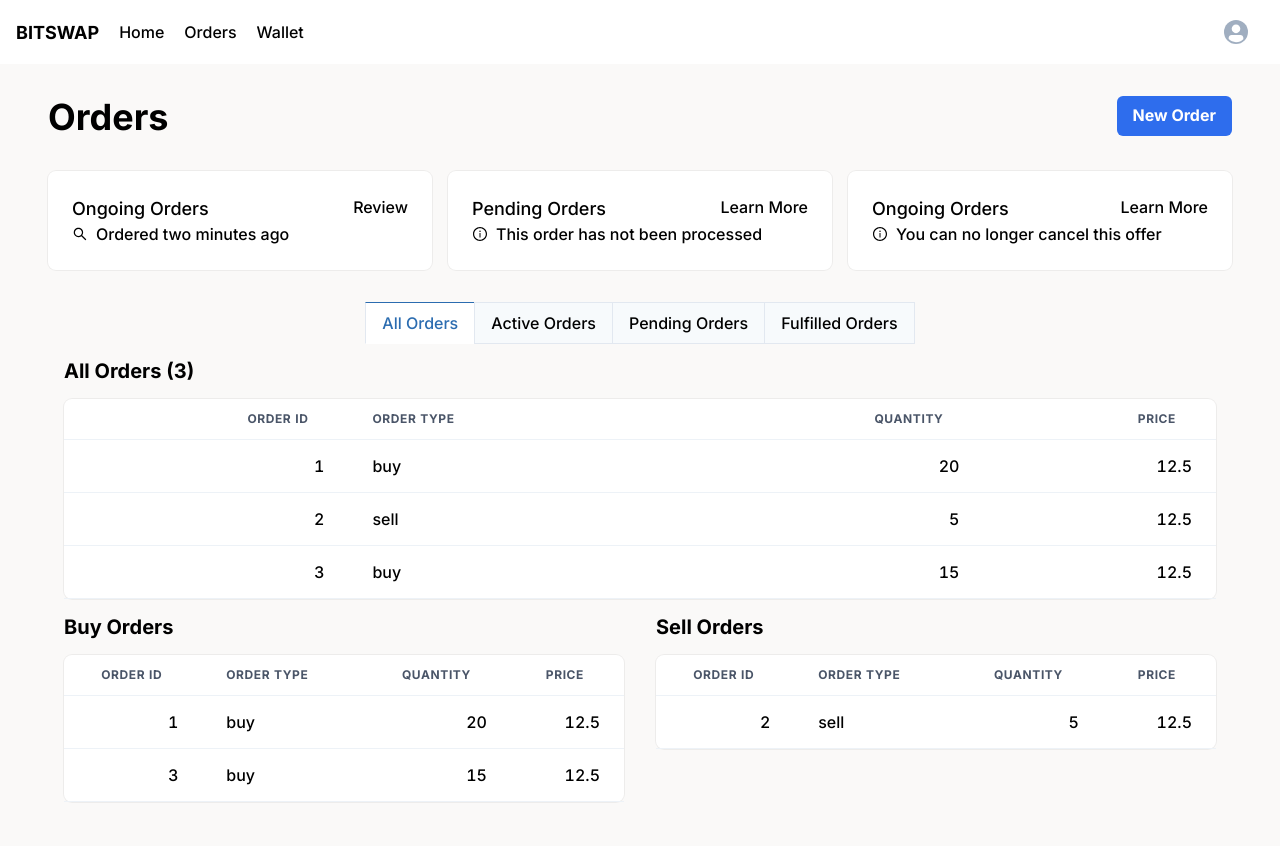
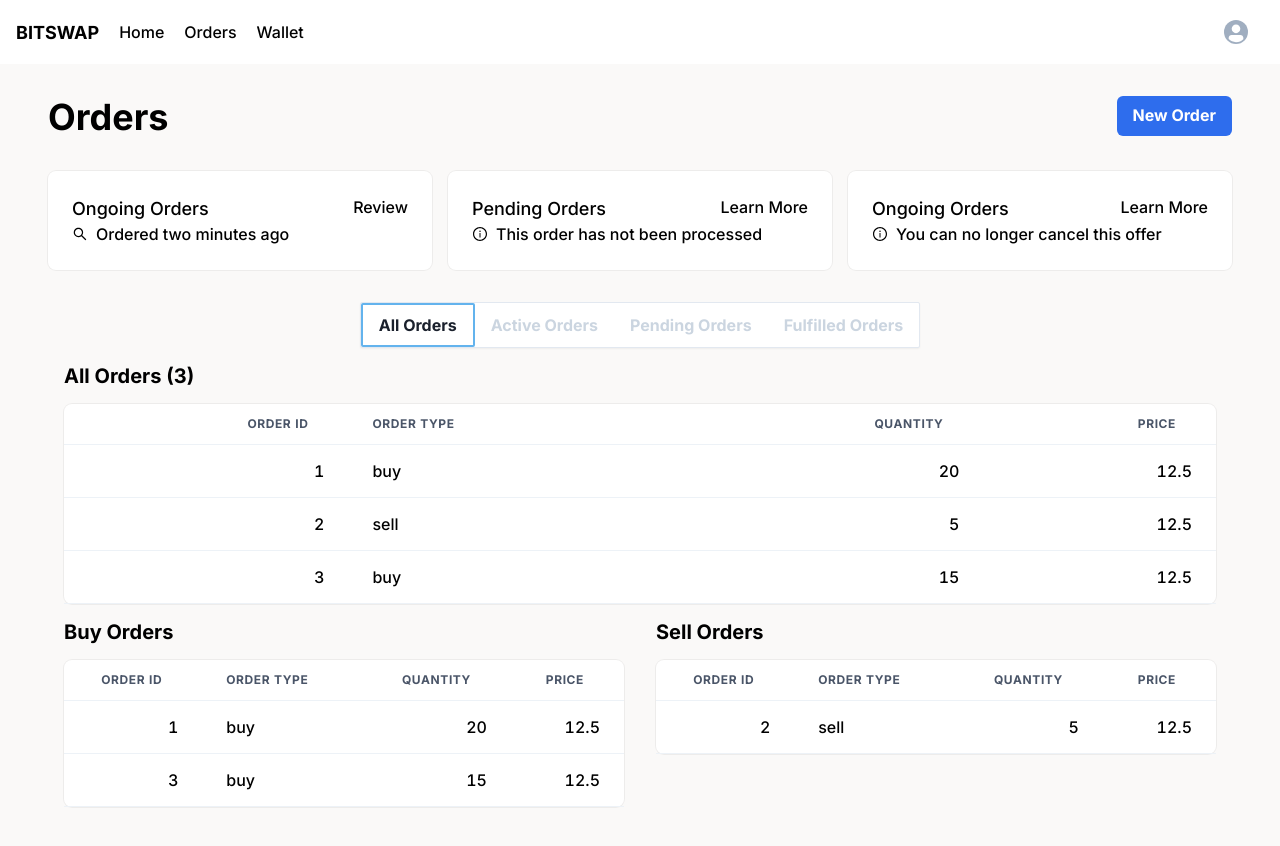
Before and after one commit to bitswap-network/exchange-frontend, a React (Create React App) app: page /orders in a window 1280 px wide. Shown: the top 846 px of the page. Built offline with nearby package versions, Linux system fonts and the light colour scheme.

Commit message:
Add components/themes to Order page

```diff
--- a/src/pages/Orders/Orders.tsx
+++ b/src/pages/Orders/Orders.tsx
@@ -1,5 +1,4 @@
 import {
-    Box,
     Heading,
     Flex,
     Spacer,
@@ -12,6 +11,7 @@ import {
     Center,
     Stack,
     HStack,
+    useDisclosure,
 } from '@chakra-ui/react'
 import React from 'react'
 import { Column } from 'react-table'
@@ -20,6 +20,7 @@ import { OrderCard } from './OrderCard'
 import { AiOutlineSearch, AiOutlineInfoCircle } from 'react-icons/ai'
 import { Order, OrderType } from '../../types/Order'
 import { OrderTable } from './OrderTable'
+import { OrderModal } from './OrderModal'
 
 export function Orders(): React.ReactElement {
     const data = React.useMemo(
@@ -70,12 +71,16 @@ export function Orders(): React.ReactElement {
         []
     ) as Column<Order>[]
 
+    const { isOpen, onOpen, onClose } = useDisclosure()
+
     return (
+        <>
+            <OrderModal isOpen={isOpen} onClose={onClose} />
             <VStack spacing={8}>
                 <Flex w="100%">
                     <Heading> Orders </Heading>
                     <Spacer />
-                <BlueButton text="New Order" />
+                    <BlueButton text="New Order" onClick={onOpen} />
                 </Flex>
                 <Flex w="100%" wrap="wrap">
                     {/* TODO: Replace links and statuses with data here  */}
@@ -103,7 +108,7 @@ export function Orders(): React.ReactElement {
                         icon={<AiOutlineInfoCircle />}
                     />
                 </Flex>
-            <Tabs w="100%" variant="enclosed-colored">
+                <Tabs w="100%" variant="order">
                     <Center>
                         <TabList>
                             <Tab>All Orders</Tab>
@@ -154,5 +159,6 @@ export function Orders(): React.ReactElement {
                     </TabPanels>
                 </Tabs>
             </VStack>
+        </>
     )
 }
```
Lines whose indentation alone changed are shown as unchanged.
